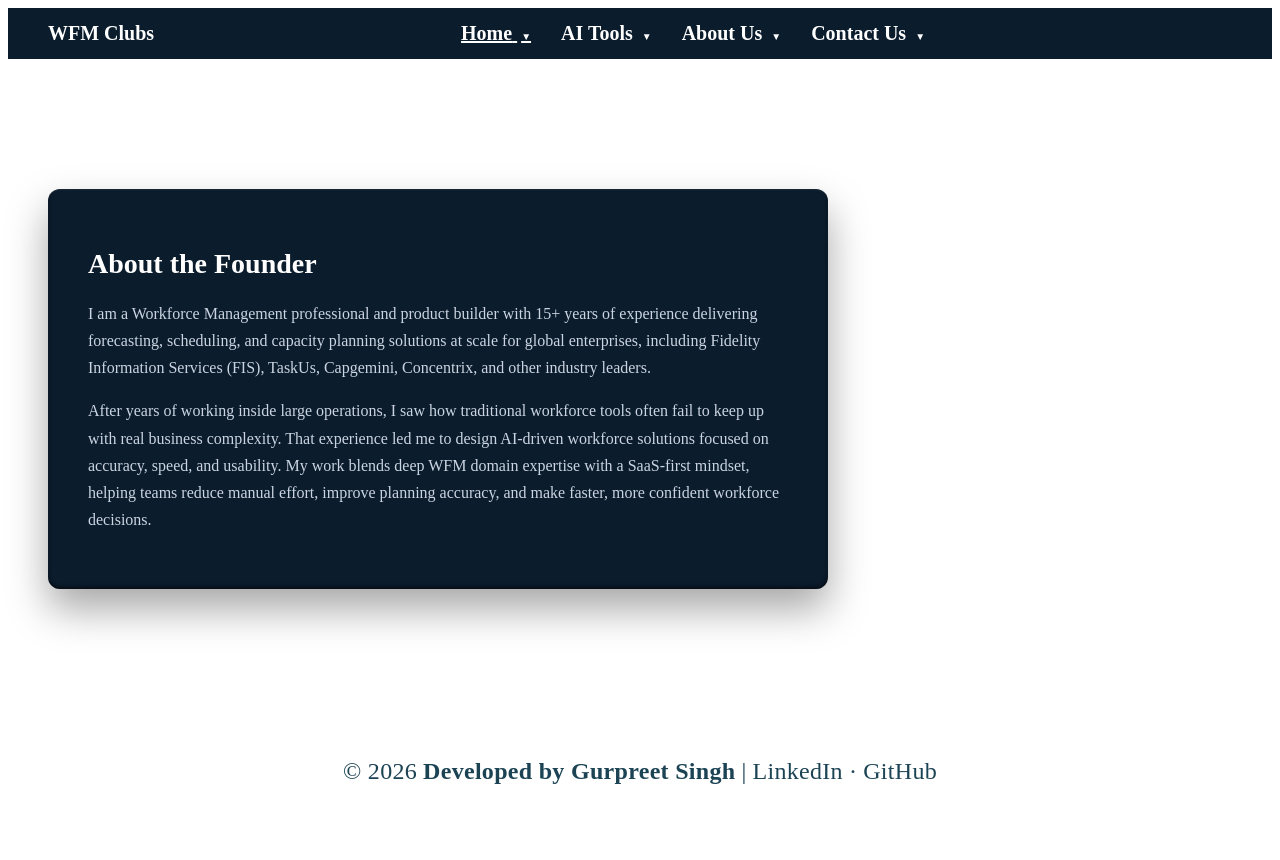
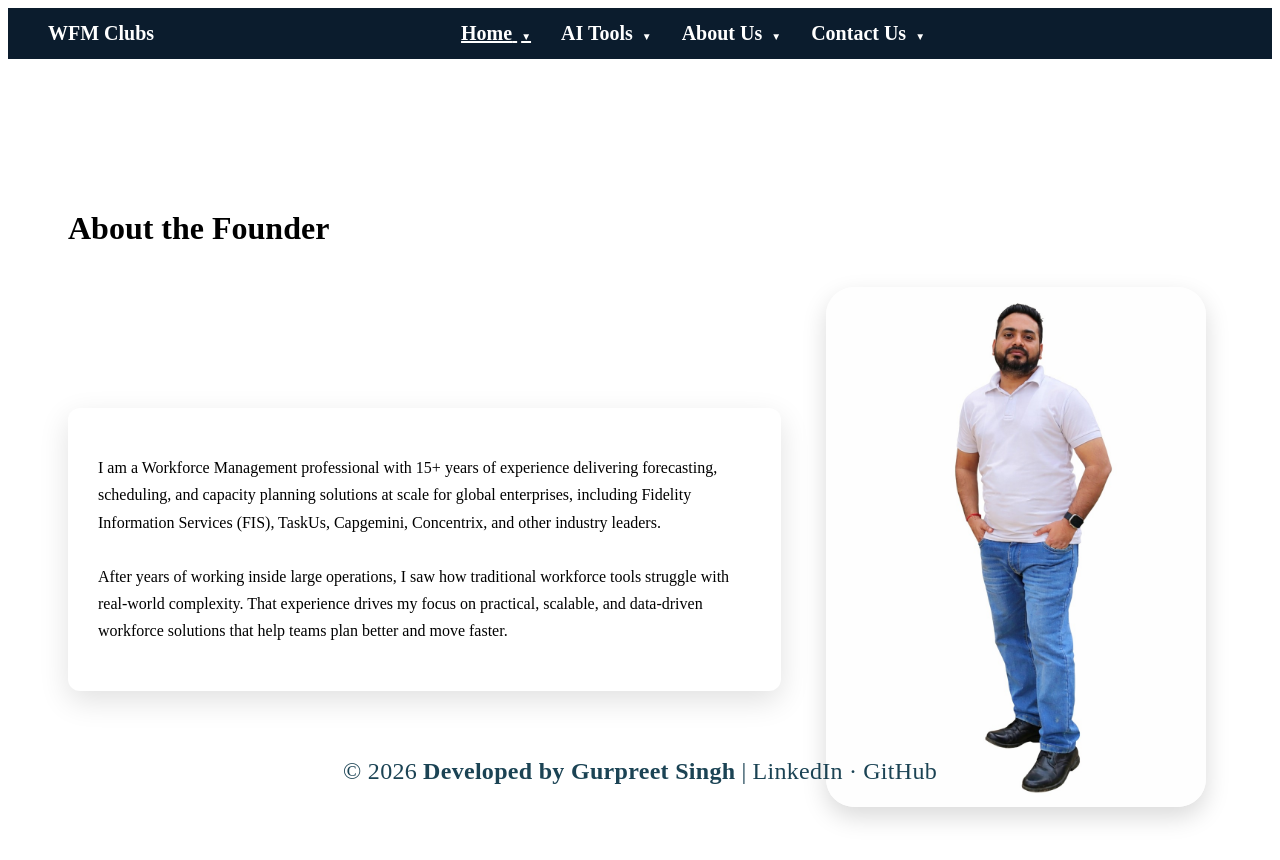
Before and after one commit to garrycnx/wfm-portal, a Next.js app: page /about in a window 1280 px wide. Shown: the top 860 px of the page. Before the commit the page ends 800 px from the top, so only its background shows below. Built offline with nearby package versions, Linux system fonts and the light colour scheme.

Commit message:
Move contact API to pages router

```diff
--- a/src/app/about/page.tsx
+++ b/src/app/about/page.tsx
@@ -1,51 +1,56 @@
+import Image from "next/image";
+
 export default function AboutPage() {
   return (
-    <div
-      style={{
-        display: "flex",
-        justifyContent: "flex-start",
-        padding: "60px 40px",
-      }}
-    >
+    <div style={{ padding: "60px" }}>
+      <h1 style={{ marginBottom: "40px" }}>About the Founder</h1>
+
       <div
         style={{
-          maxWidth: "700px",
-          background: "#0b1c2d",
-          padding: "40px",
-          borderRadius: "12px",
-          boxShadow:
-            "inset 0 1px 2px rgba(255,255,255,0.08), inset 0 -2px 4px rgba(0,0,0,0.6), 0 20px 40px rgba(0,0,0,0.35)",
-          color: "#e5e7eb",
+          display: "flex",
+          gap: "40px",
+          alignItems: "center",
         }}
       >
-        <h1
+        {/* LEFT: About Text Box */}
+        <div
           style={{
-            marginBottom: "20px",
-            fontSize: "28px",
-            fontWeight: 700,
-            color: "#ffffff",
+            flex: 1,
+            padding: "30px",
+            boxShadow: "0 10px 30px rgba(0,0,0,0.12)",
+            borderRadius: "12px",
+            background: "#fff",
           }}
         >
-          About the Founder
-        </h1>
+          <p style={{ lineHeight: "1.7", fontSize: "16px" }}>
+            I am a Workforce Management professional with 15+ years of experience
+            delivering forecasting, scheduling, and capacity planning solutions
+            at scale for global enterprises, including Fidelity Information
+            Services (FIS), TaskUs, Capgemini, Concentrix, and other industry
+            leaders.
+            <br />
+            <br />
+            After years of working inside large operations, I saw how traditional
+            workforce tools struggle with real-world complexity. That experience
+            drives my focus on practical, scalable, and data-driven workforce
+            solutions that help teams plan better and move faster.
+          </p>
+        </div>
 
-        <p style={{ lineHeight: 1.7, marginBottom: "16px", color: "#cbd5e1" }}>
-          I am a Workforce Management professional and product builder with 15+
-          years of experience delivering forecasting, scheduling, and capacity
-          planning solutions at scale for global enterprises, including Fidelity
-          Information Services (FIS), TaskUs, Capgemini, Concentrix, and other
-          industry leaders.
-        </p>
-
-        <p style={{ lineHeight: 1.7, color: "#cbd5e1" }}>
-          After years of working inside large operations, I saw how traditional
-          workforce tools often fail to keep up with real business complexity.
-          That experience led me to design AI-driven workforce solutions focused
-          on accuracy, speed, and usability. My work blends deep WFM domain
-          expertise with a SaaS-first mindset, helping teams reduce manual effort,
-          improve planning accuracy, and make faster, more confident workforce
-          decisions.
-        </p>
+        {/* RIGHT: Founder Image */}
+        <div style={{ flex: 0.6, textAlign: "center" }}>
+          <Image
+            src="/founder.jpg"
+            alt="Founder"
+            width={380}
+            height={520}
+            style={{
+              borderRadius: "28px",
+              boxShadow: "0 10px 25px rgba(0,0,0,0.15)",
+              objectFit: "cover",
+            }}
+          />
+        </div>
       </div>
     </div>
   );
```
Also changed, not shown: public/founder.jpg (added), public/founder.jpg.jpeg (added).
